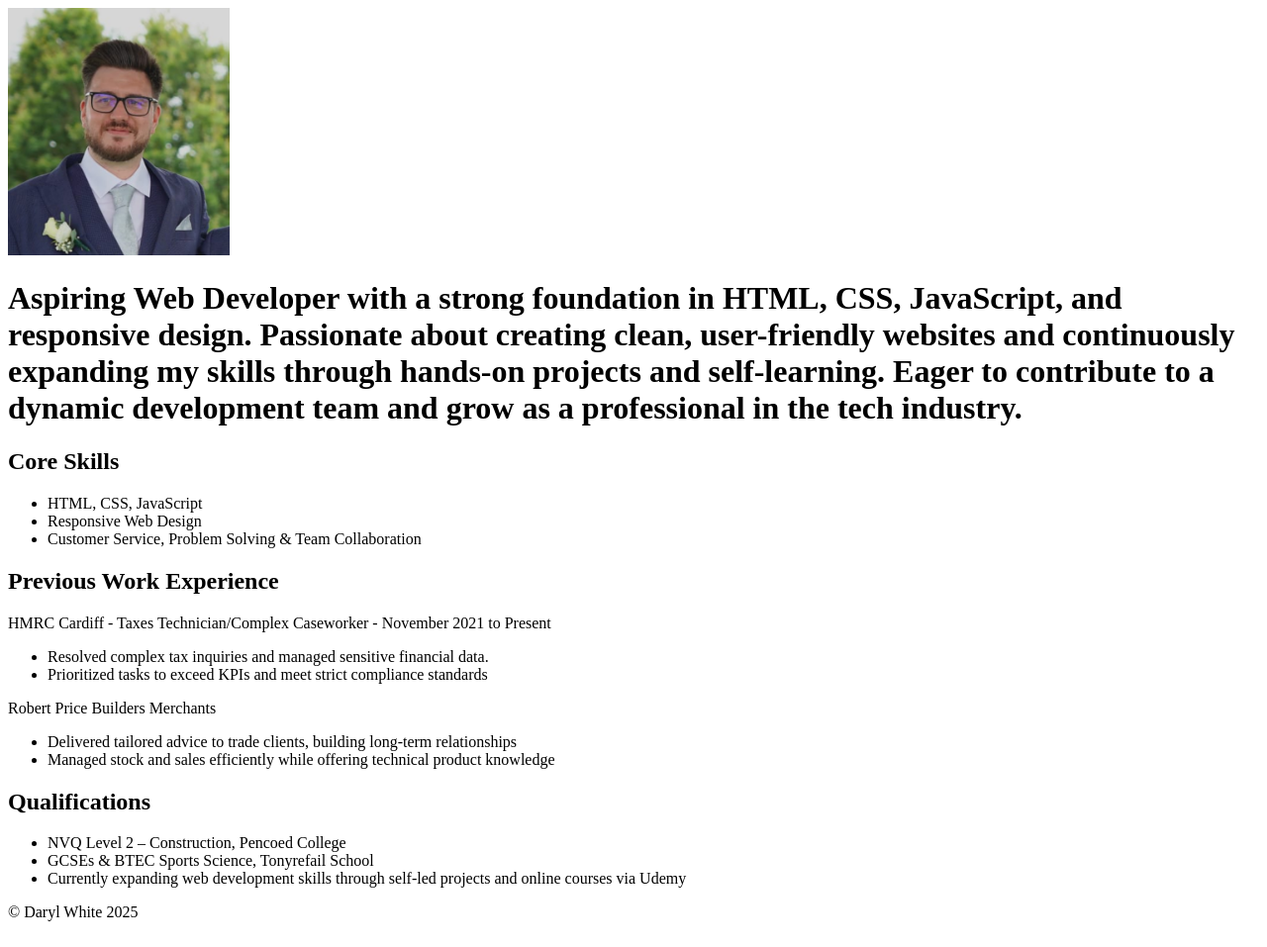
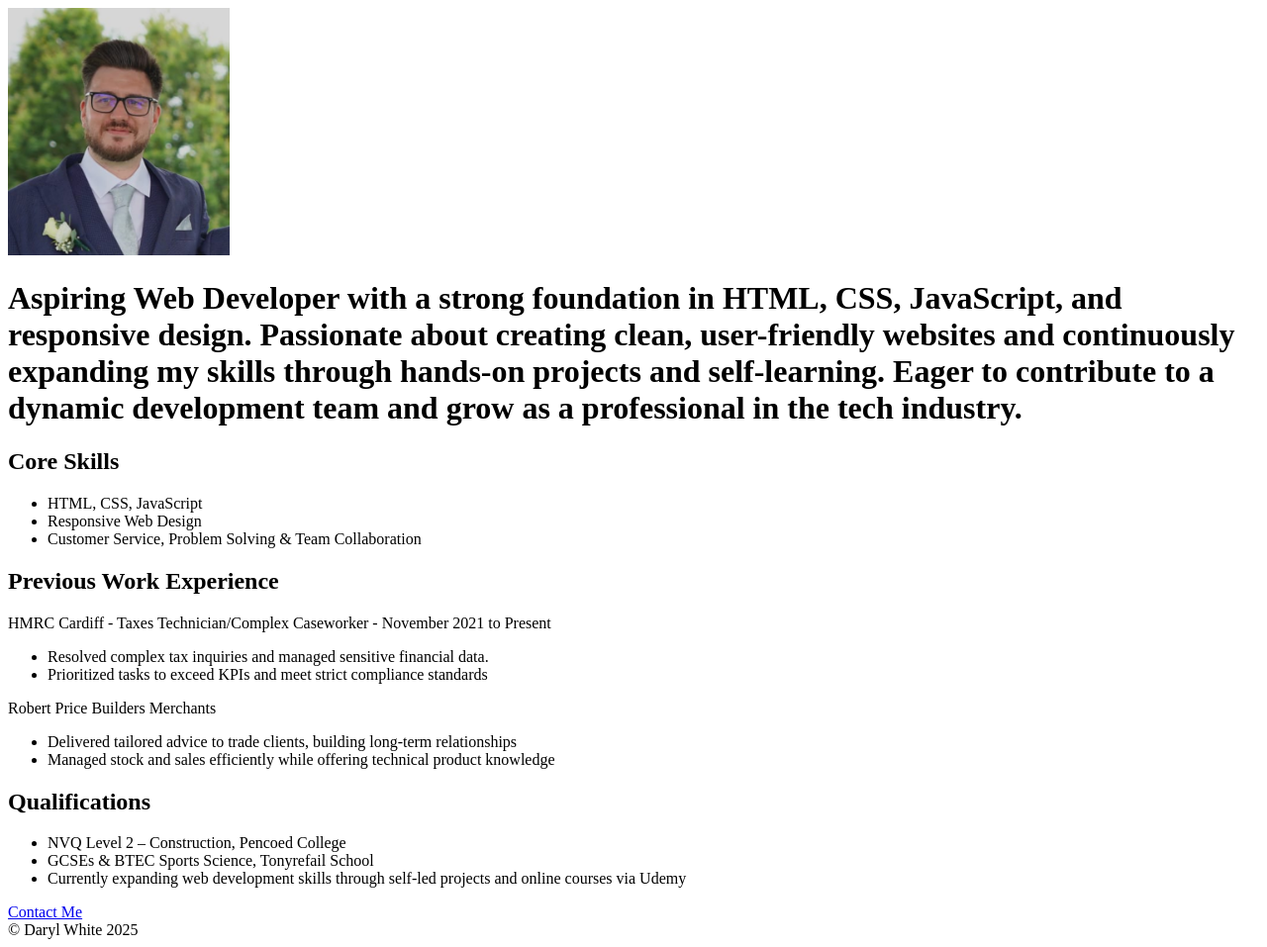
Before and after one commit to DarylWhite-10/resume, a plain HTML site: page pages/about.html in a window 1280 px wide. Shown: the whole page at 99% size. Drawn offline with Linux system fonts and the light colour scheme.

Commit message:
Update about.html
contact link to about page

```diff
--- a/pages/about.html
+++ b/pages/about.html
@@ -35,6 +35,7 @@
         <li>GCSEs & BTEC Sports Science, Tonyrefail School</li>
         <li>Currently expanding web development skills through self-led projects and online courses via Udemy</li>
      </ul>
+    <a href="./contact.html">Contact Me</a>
 
      <footer>© Daryl White 2025 </footer>
 
```
